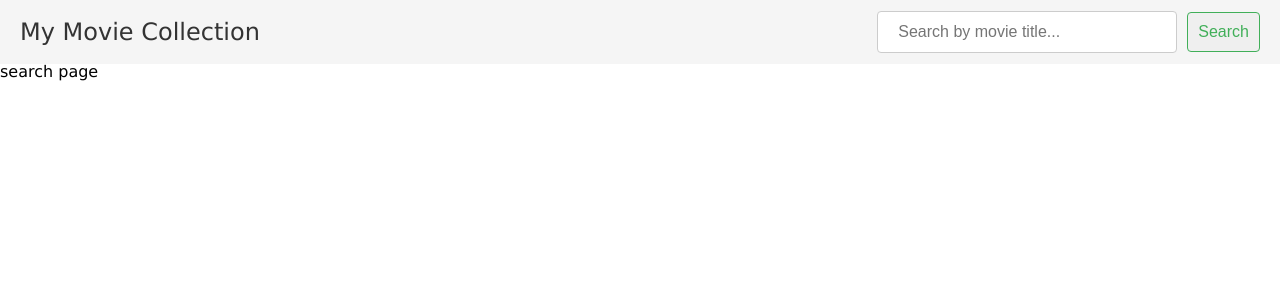
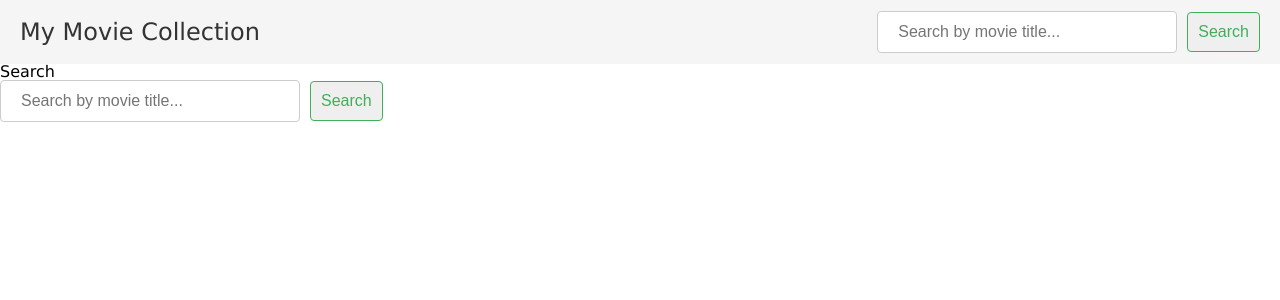
Before and after one commit to mgenovski/MyMovies, a React (Create React App) app in the folder client/: page /search in a window 1280 px wide. Shown: the top 300 px of the page. Built offline with nearby package versions, Linux system fonts and the light colour scheme.

Commit message:
Add search bar component to search view

```diff
--- a/client/src/components/Search/Search.js
+++ b/client/src/components/Search/Search.js
@@ -1,9 +1,11 @@
+import SearchBar from '../Common/SearchBar/SearchBar.js';
 import './Search.css';
 
 const Search = () => {
     return (
         <>
-        search page
+        <h2>Search</h2>
+        <SearchBar />
         </>
     );
 };
```
